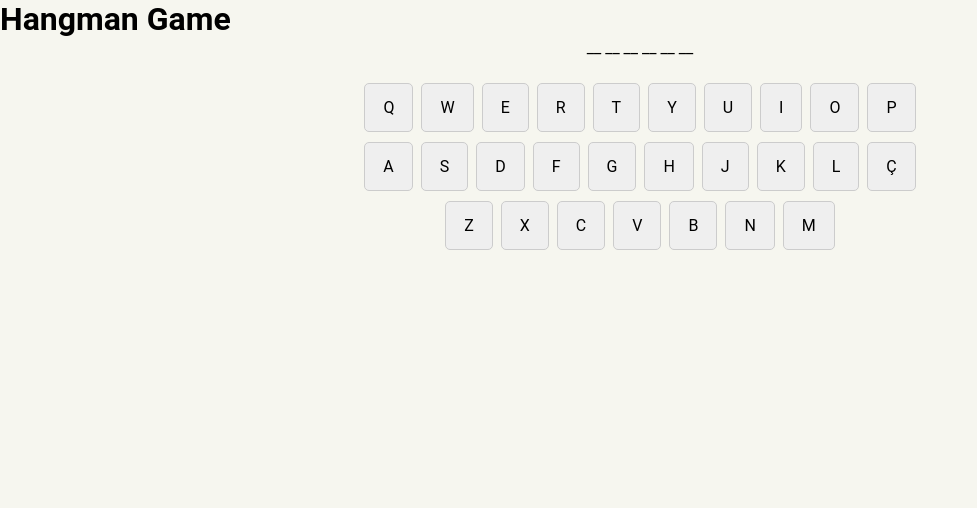
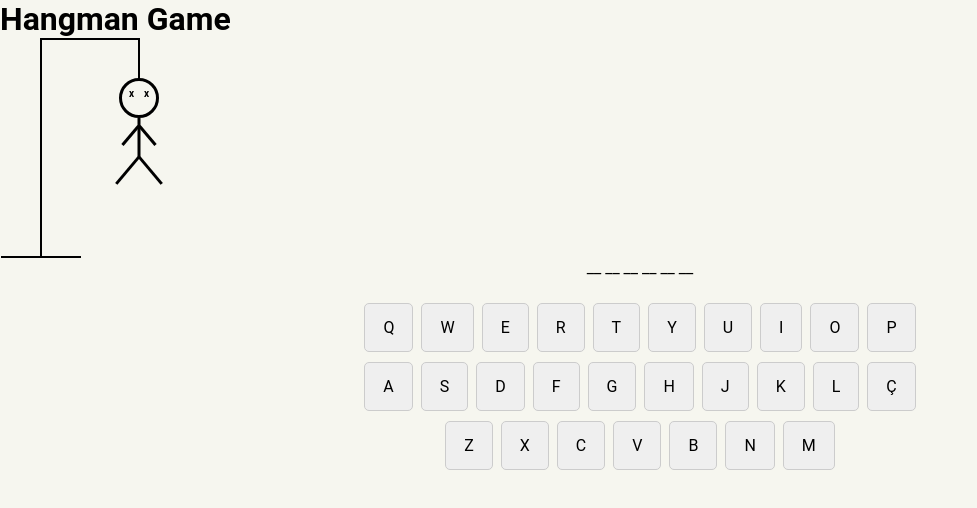
Before and after one commit to ingridflack/hangman, a React (Vite) app: page / in a window 1280 px wide. Shown: the top 508 px of the page, without its empty margins (0-977 px from the left). Built offline with nearby package versions, Linux system fonts and the light colour scheme.

Commit message:
Add Gallows component

```diff
--- a/src/App.tsx
+++ b/src/App.tsx
@@ -1,3 +1,4 @@
+import Gallows from "./components/Gallows";
 import Keyboard from "./components/Keyboard";
 import Word from "./components/Word";
 import { GlobalStyle } from "./styles/global";
@@ -8,6 +9,8 @@ function App() {
       <GlobalStyle />
 
       <h1>Hangman Game</h1>
+
+      <Gallows />
       <Word />
       <Keyboard />
     </>
--- /dev/null
+++ b/src/components/Gallows/index.tsx
@@ -0,0 +1,26 @@
+import * as S from "./styles";
+
+const Gallows = () => {
+  return (
+    <S.Container>
+      <S.TopStructure>
+        <S.Rope>
+          <S.Character>
+            <S.Head />
+
+            <S.Body />
+
+            <S.Arm left />
+            <S.Arm />
+
+            <S.Leg left />
+            <S.Leg />
+          </S.Character>
+        </S.Rope>
+      </S.TopStructure>
+      <S.Structure />
+    </S.Container>
+  );
+};
+
+export default Gallows;
--- /dev/null
+++ b/src/components/Gallows/styles.ts
@@ -0,0 +1,107 @@
+import styled from "styled-components";
+
+export const Container = styled.div`
+  width: 220px;
+  height: 220px;
+  position: relative;
+`;
+
+export const Structure = styled.div`
+  height: 220px;
+  width: 2px;
+  background-color: black;
+  position: absolute;
+  top: 0;
+  left: 40px;
+
+  &::before {
+    width: 80px;
+    background: black;
+    height: 2px;
+    bottom: 0;
+    position: absolute;
+    left: 50%;
+    content: "";
+    transform: translateX(-50%);
+  }
+`;
+
+export const TopStructure = styled.div`
+  background-color: black;
+  content: "";
+  position: absolute;
+  top: 0;
+  width: 100px;
+  height: 2px;
+  left: 40px;
+`;
+
+export const Rope = styled.div`
+  height: 40px;
+  position: absolute;
+  top: -0;
+  right: 0;
+  background-color: black;
+  width: 2px;
+`;
+
+export const Character = styled.div`
+  position: absolute;
+  top: 40px;
+  left: 50%;
+  transform: translateX(-50%);
+`;
+
+export const Head = styled.div`
+  width: 40px;
+  height: 40px;
+  border-radius: 50%;
+  border: 3px solid black;
+
+  &::after,
+  &::before {
+    position: absolute;
+    top: 10px;
+    content: "x";
+    font-size: 10px;
+    color: black;
+    font-weight: 700;
+  }
+
+  &::before {
+    left: 10px;
+  }
+
+  &::after {
+    right: 10px;
+  }
+`;
+
+export const Body = styled.div`
+  width: 3px;
+  height: 40px;
+  background-color: black;
+  position: absolute;
+  top: 40px;
+  left: 50%;
+  transform: translateX(-50%);
+`;
+
+const Limb = styled.div<{ left?: boolean }>`
+  width: 3px;
+  background-color: black;
+  position: absolute;
+  transform: ${({ left }) => `rotate(${left ? "40deg" : "-40deg"})`};
+`;
+
+export const Leg = styled(Limb)`
+  height: 35px;
+  top: 75px;
+  left: ${({ left }) => (left ? "7px" : "30px")};
+`;
+
+export const Arm = styled(Limb)`
+  height: 25px;
+  top: 45px;
+  left: ${({ left }) => (left ? "10px" : "27px")};
+`;
--- a/src/components/Keyboard/styles.ts
+++ b/src/components/Keyboard/styles.ts
@@ -3,13 +3,13 @@ import styled from "styled-components";
 export const KeyboardContainer = styled.div`
   display: flex;
   flex-direction: column;
-  align-itens: center;
+  align-items: center;
   justify-content: center;
 `;
 
 export const Row = styled.div`
   margin-top: 10px;
   display: flex;
-  align-itens: center;
+  align-items: center;
   justify-content: center;
 `;
--- a/src/components/Word/styles.ts
+++ b/src/components/Word/styles.ts
@@ -2,7 +2,7 @@ import styled from "styled-components";
 
 export const WordContainer = styled.div`
   display: flex;
-  align-itens: center;
+  align-items: center;
   justify-content: center;
   margin-bottom: 16px;
 `;
```
